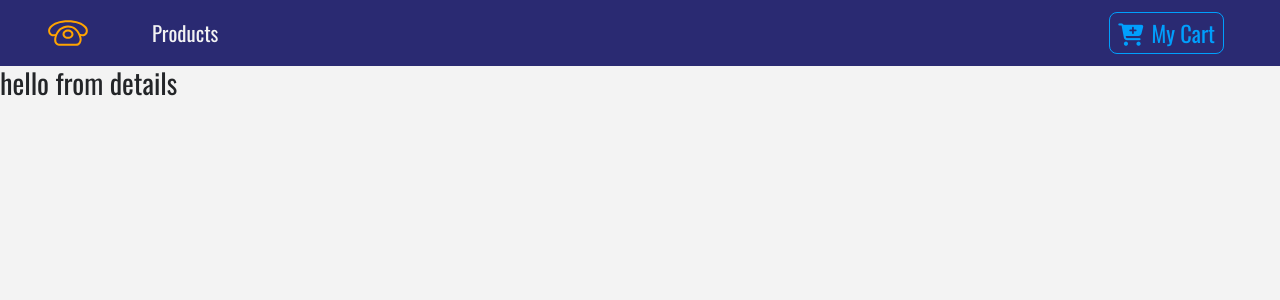
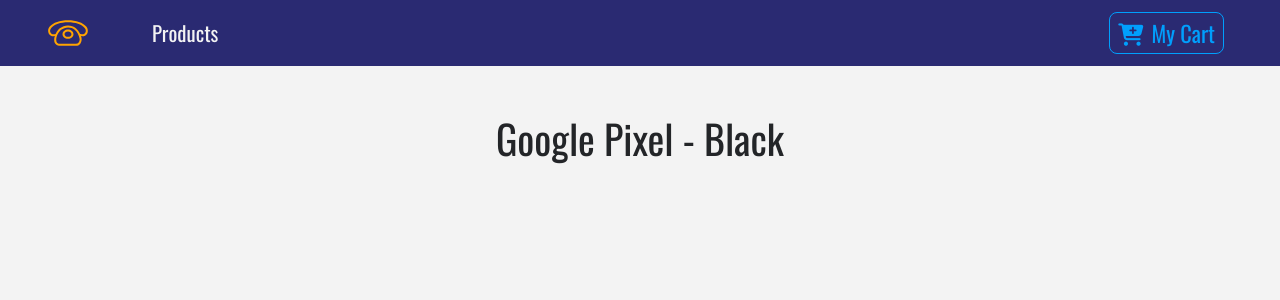
Before and after one commit to rdoty1/reactOnlineStore, a React (Create React App) app in the folder juul/client/: page /details in a window 1280 px wide. Shown: the top 300 px of the page. Built offline with nearby package versions, Linux system fonts and the light colour scheme.

Commit message:
updates to boiler plate for details page

```diff
--- a/juul/client/src/components/Details.js
+++ b/juul/client/src/components/Details.js
@@ -1,11 +1,29 @@
 import React, { Component } from 'react';
+import {ProductConsumer} from '../context';
+import {Link} from 'react-router-dom' ;
+import {ButtonContainer} from './Button'
 
 class Details extends Component {
     render() {
         return (
-            <div>
-                <h3> hello from details</h3>
-            </div>
+            <ProductConsumer>
+                {(value)=>{
+                    const {id, company, img, info,price,title,inCart} =
+                    value.detailProduct;
+                    return(
+                        <div className="container py-5">
+                            {/* title */}
+                            <div className="row">
+                                <div className="col-10 mx-auto text-center text-slanted text-blue-my-5">
+                                    <h1>{title}</h1>
+                                </div>
+
+                            </div>
+                            {/* end title */}
+                        </div>
+                    )
+                }}
+            </ProductConsumer>
         );
     }
 }
--- a/juul/client/src/context.js
+++ b/juul/client/src/context.js
@@ -9,8 +9,24 @@
 class ProductProvider extends Component {
 
     state = {
-        products:storeProducts,
+        products: [],
         detailProduct: detailProduct
+    };
+    componentDidMount() {
+        this.setProducts();
+    }
+
+    setProducts = () =>{
+
+        let tempProducts = [];
+        storeProducts.forEach(item =>{
+            const singleItem = {...item};
+            tempProducts = [...tempProducts,singleItem];
+
+        })
+        this.setState(() =>{
+            return {products:tempProducts}
+        })
     }
 
     handleDetail = () =>{
```
